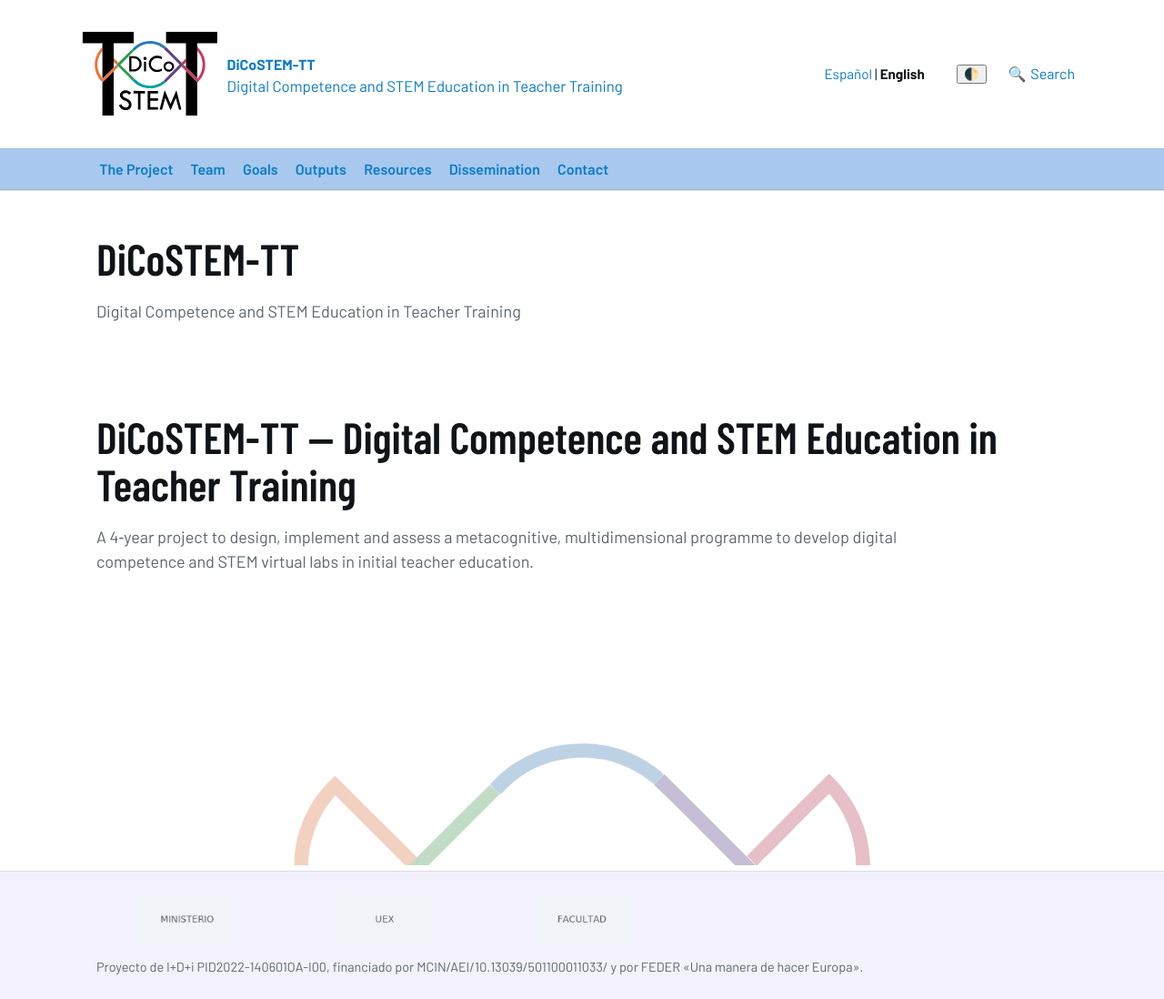
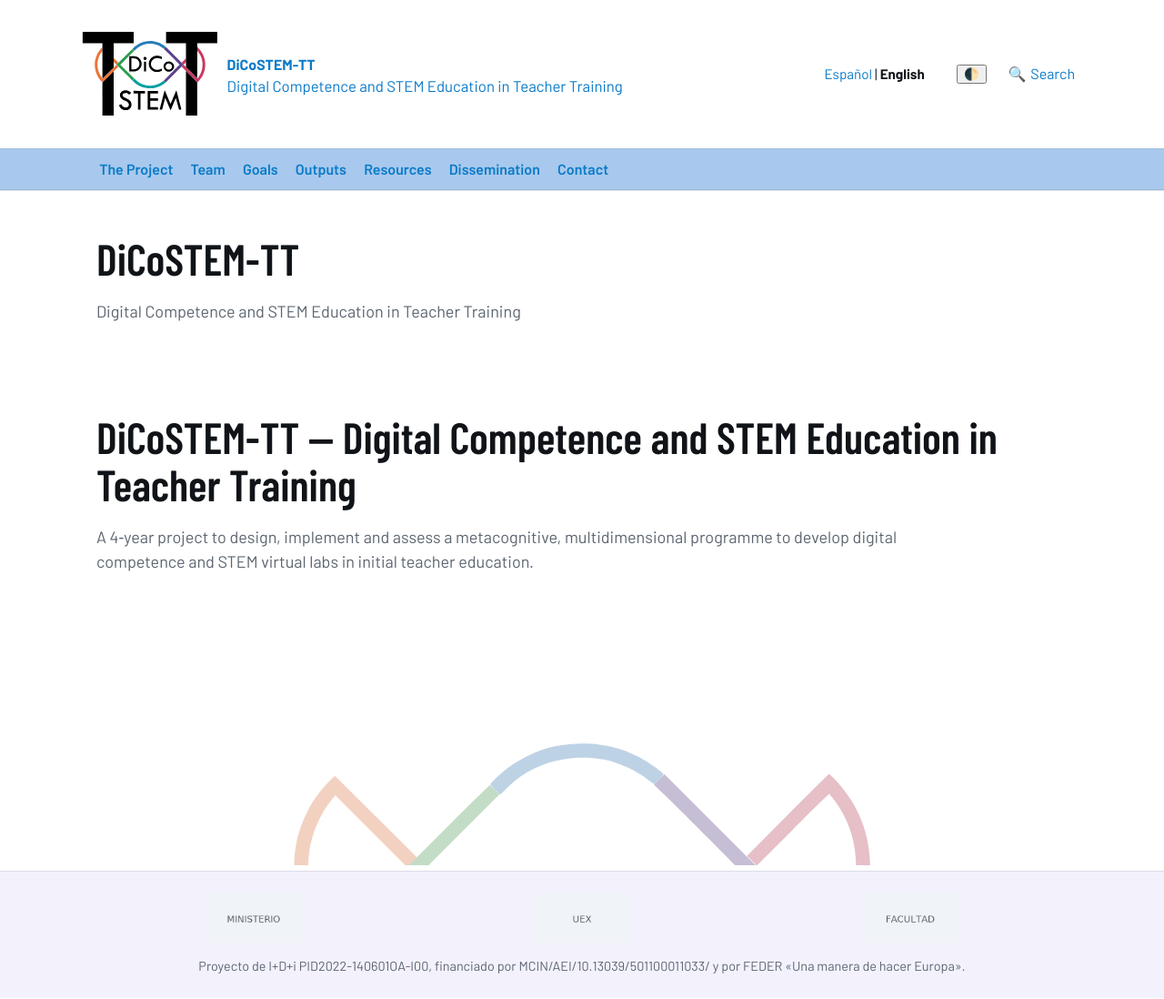
Before and after one commit to DiCoSTEM-TT/dicostem-tt.github.io, a Jekyll site: the page built from en/index.md, in a window 1280 px wide. Shown: the whole page at 91% size. Built offline with Jekyll 4.4.1, drawn with Linux system fonts in a browser that asks for light colours; comment, search, counter and statistics services are not loaded.

Commit message:
Update main.scss

```diff
--- a/assets/css/main.scss
+++ b/assets/css/main.scss
@@ -184,16 +184,37 @@
   border-top: 1px solid color-mix(in srgb, var(--muted) 15%, transparent);
   padding: 1.5rem 0;
 }
-.sponsors {
+
+.sponsors{
   display: grid;
-  grid-template-columns: repeat(5, minmax(90px, 1fr));
+  grid-template-columns: repeat(auto-fit, minmax(140px, 1fr));
   gap: 1rem;
   align-items: center;
-  justify-items: center;
+  justify-items: center;  /* centra cada logo en su celda */
   margin-bottom: 1rem;
 }
-.sponsors img { max-height: 54px; opacity: .96; }
-.fineprint { font-size: .9rem; color: var(--muted); }
+
+.sponsors img{
+  display: block;
+  max-width: 100%;
+  height: auto;      /* mantiene proporción */
+  max-height: 54px;  /* misma altura visual aproximada */
+  opacity: .96;
+}
+
+/* (Opcional) si el PNG conjunto es muy horizontal, puedes permitirle algo más de ancho alto */
+.sponsors img.trio{
+  max-height: 54px;  /* ajusta a 50–60px si lo ves mejor */
+}
+
+/* Texto final centrado */
+.fineprint{
+  font-size: .9rem;
+  color: var(--muted);
+  text-align: center;    /* <-- centrado */
+  line-height: 1.4;
+}
+
 
 /* =========================
    Timeline table
```
